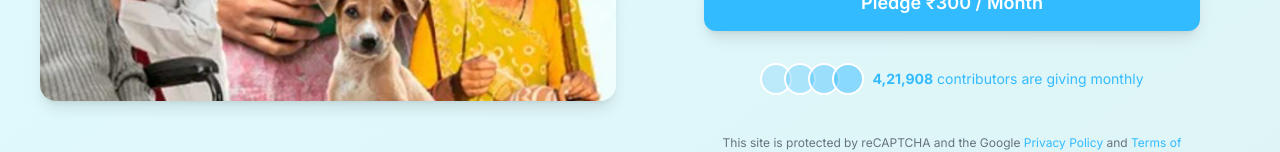
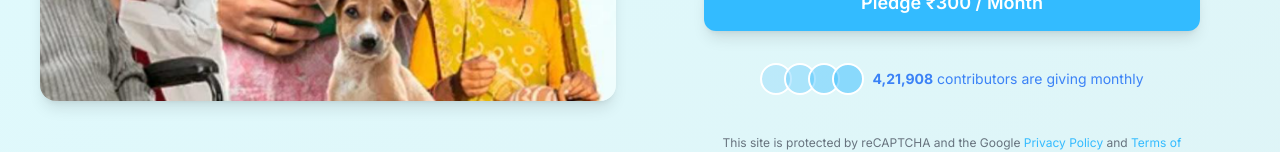
Before and after one commit to Bhavya1352/pixel-perfect-ui, a React (Vite) app: page / in a window 1280 px wide. Shown: the part 685-837 px from the top of the page. Built offline with nearby package versions, Linux system fonts and the light colour scheme; the HTML template or start-up script is replaced by a standard one.

Commit message:
Force blue colors instead of primary

```diff
--- a/src/components/DonationForm.tsx
+++ b/src/components/DonationForm.tsx
@@ -185,8 +185,8 @@ const DonationForm = ({ onProceed }: DonationFormProps) => {
                   <div className="w-8 h-8 rounded-full bg-primary/50 border-2 border-white" />
                 </div>
                 <p className="text-sm">
-                  <span className="font-bold text-primary">4,21,908</span>{" "}
-                  <span className="text-primary">contributors are giving monthly</span>
+                  <span className="font-bold text-blue-500">4,21,908</span>{" "}
+                  <span className="text-blue-500">contributors are giving monthly</span>
                 </p>
               </div>
 
--- a/src/components/PaymentDetails.tsx
+++ b/src/components/PaymentDetails.tsx
@@ -112,19 +112,19 @@ const PaymentDetails = ({ amount, onBack, formData }: PaymentDetailsProps) => {
                   }`}
                 >
                   {paymentMethod === "upi" && (
-                    <span className="absolute -top-2 -right-2 bg-primary text-white text-xs px-2 py-0.5 rounded-full font-semibold">
+                    <span className="absolute -top-2 -right-2 bg-blue-500 text-white text-xs px-2 py-0.5 rounded-full font-semibold">
                       RECOMMENDED
                     </span>
                   )}
-                  <div className="text-2xl font-bold text-primary">UPI</div>
+                  <div className="text-2xl font-bold text-blue-500">UPI</div>
                   <span className="text-sm font-medium text-gray-dark">UPI</span>
                 </button>
               </div>
 
               {/* Thank You Message */}
               <div className="bg-blue-100 border border-primary/30 rounded-xl p-4 flex items-start gap-3">
-                <ThumbsUp className="h-5 w-5 text-primary flex-shrink-0 mt-0.5" />
-                <p className="text-sm text-primary font-medium">
+                <ThumbsUp className="h-5 w-5 text-blue-500 flex-shrink-0 mt-0.5" />
+                <p className="text-sm text-blue-500 font-medium">
                   Thanks for choosing our preferred mode of payment
                 </p>
               </div>
```
